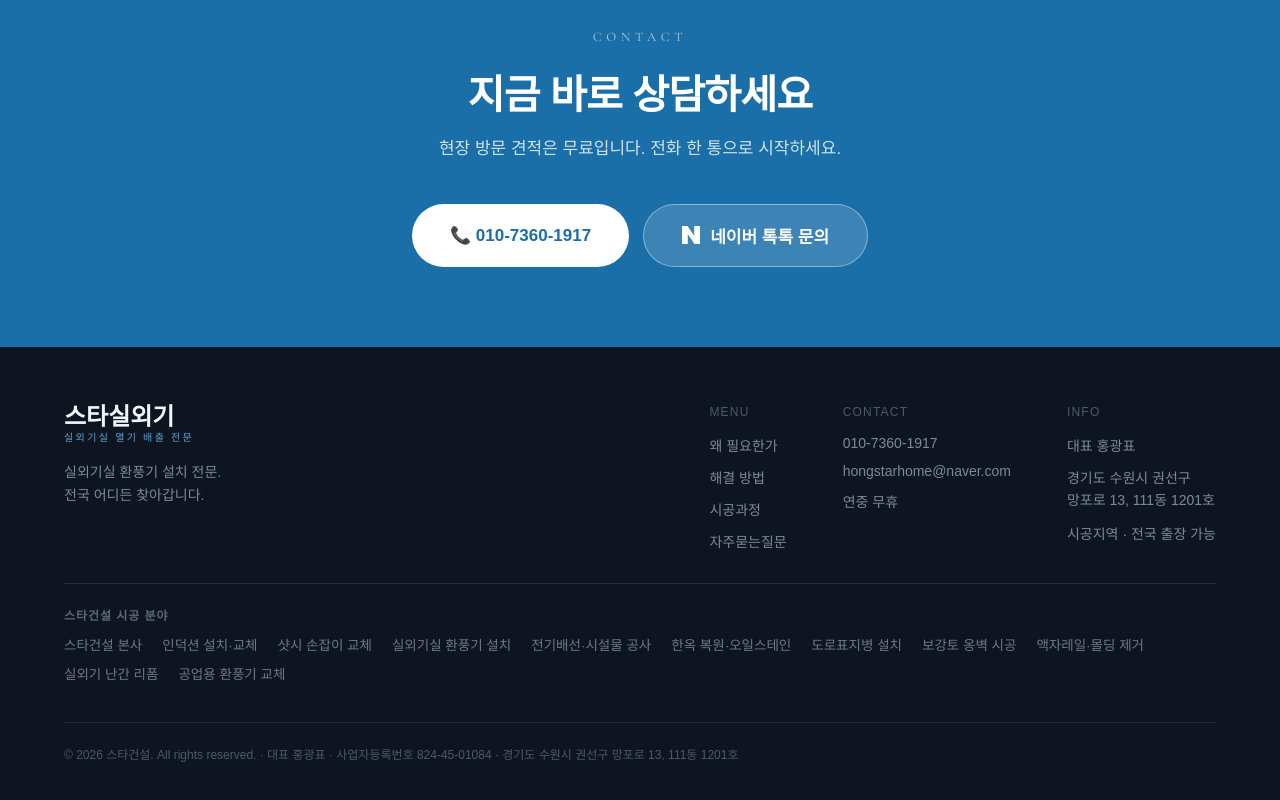
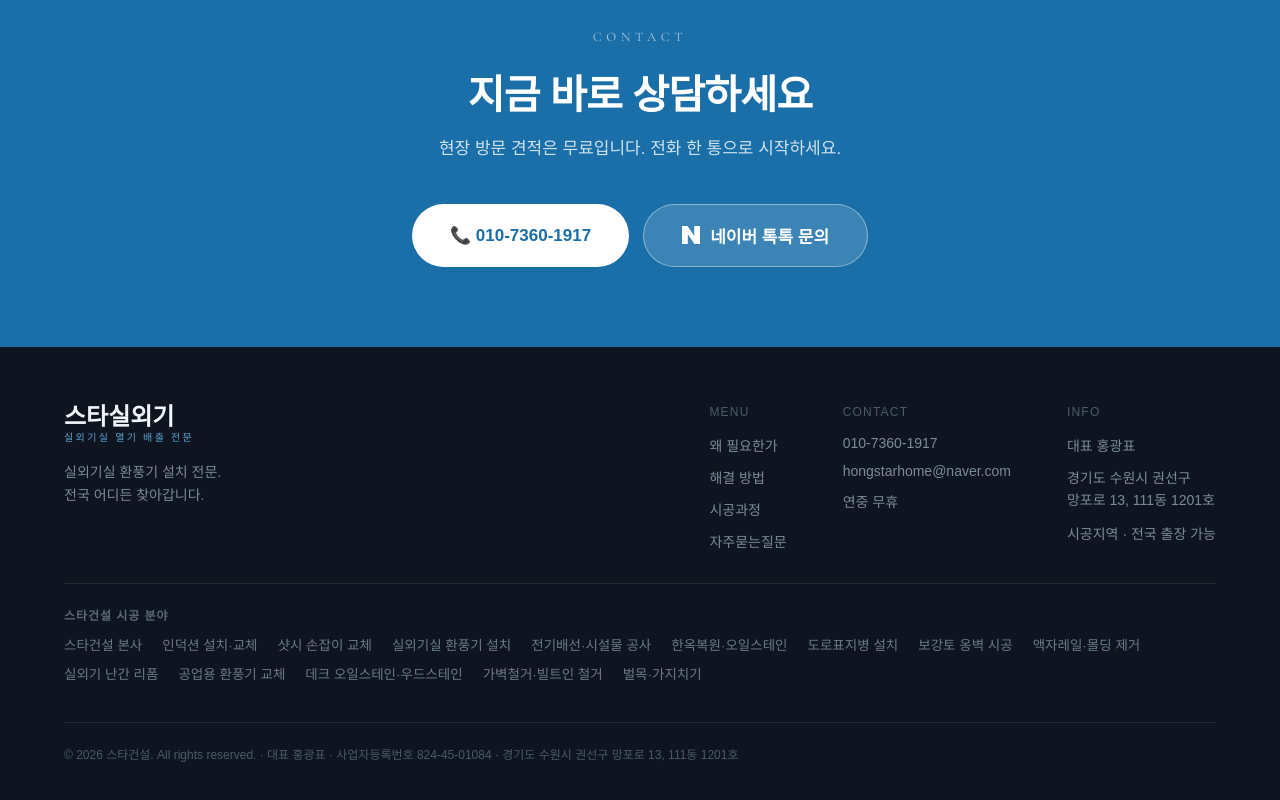
Before and after one commit to mizu001222-lang/star-outdoor, a plain HTML site: page index.html in a window 1280 px wide. Shown: the part 8044-8844 px from the top of the page. Drawn offline with nearby package versions, Linux system fonts and the light colour scheme; a web font is replaced by a local one.

Commit message:
푸터 스타건설 시공 분야 링크를 14개 사이트로 통일
Co-Authored-By: Claude Opus 5.5 <noreply@anthropic.com>

```diff
--- a/index.html
+++ b/index.html
@@ -693,7 +693,7 @@
         </div>
       </div>
     </div>
-    <div class="sxf" style="max-width:1340px;margin-left:auto;margin-right:auto"><p class="sxf__t">스타건설 시공 분야</p><ul class="sxf__l"><li><a href="https://starhome-enc.com/">스타건설 본사</a></li><li><a href="https://induction.starhome-enc.com/">인덕션 설치·교체</a></li><li><a href="https://handle.starhome-enc.com/">샷시 손잡이 교체</a></li><li><a href="https://vent.starhome-enc.com/">실외기실 환풍기 설치</a></li><li><a href="https://electric.starhome-enc.com/">전기배선·시설물 공사</a></li><li><a href="https://hanokoil.starhome-enc.com/">한옥 복원·오일스테인</a></li><li><a href="https://roadstud.starhome-enc.com/">도로표지병 설치</a></li><li><a href="https://boganto.starhome-enc.com/">보강토 옹벽 시공</a></li><li><a href="https://molding.starhome-enc.com/">액자레일·몰딩 제거</a></li><li><a href="https://railing.starhome-enc.com/">실외기 난간 리폼</a></li><li><a href="https://fan.starhome-enc.com/">공업용 환풍기 교체</a></li></ul></div>
+    <div class="sxf" style="max-width:1340px;margin-left:auto;margin-right:auto"><p class="sxf__t">스타건설 시공 분야</p><ul class="sxf__l"><li><a href="https://starhome-enc.com/">스타건설 본사</a></li><li><a href="https://induction.starhome-enc.com/">인덕션 설치·교체</a></li><li><a href="https://handle.starhome-enc.com/">샷시 손잡이 교체</a></li><li><a href="https://vent.starhome-enc.com/">실외기실 환풍기 설치</a></li><li><a href="https://electric.starhome-enc.com/">전기배선·시설물 공사</a></li><li><a href="https://hanokoil.starhome-enc.com/">한옥복원·오일스테인</a></li><li><a href="https://roadstud.starhome-enc.com/">도로표지병 설치</a></li><li><a href="https://boganto.starhome-enc.com/">보강토 옹벽 시공</a></li><li><a href="https://molding.starhome-enc.com/">액자레일·몰딩 제거</a></li><li><a href="https://railing.starhome-enc.com/">실외기 난간 리폼</a></li><li><a href="https://fan.starhome-enc.com/">공업용 환풍기 교체</a></li><li><a href="https://deck.starhome-enc.com/">데크 오일스테인·우드스테인</a></li><li><a href="https://demo.starhome-enc.com/">가벽철거·빌트인 철거</a></li><li><a href="https://felling.starhome-enc.com/">벌목·가지치기</a></li></ul></div>
     <div style="max-width:1340px;margin:36px auto 0;padding-top:22px;border-top:1px solid rgba(240,246,251,.08);font-size:12px;color:#4A5A6A;line-height:1.8">© 2026 스타건설. All rights reserved. · 대표 홍광표 · 사업자등록번호 824-45-01084 · 경기도 수원시 권선구 망포로 13, 111동 1201호</div>
   </footer>
 
```
